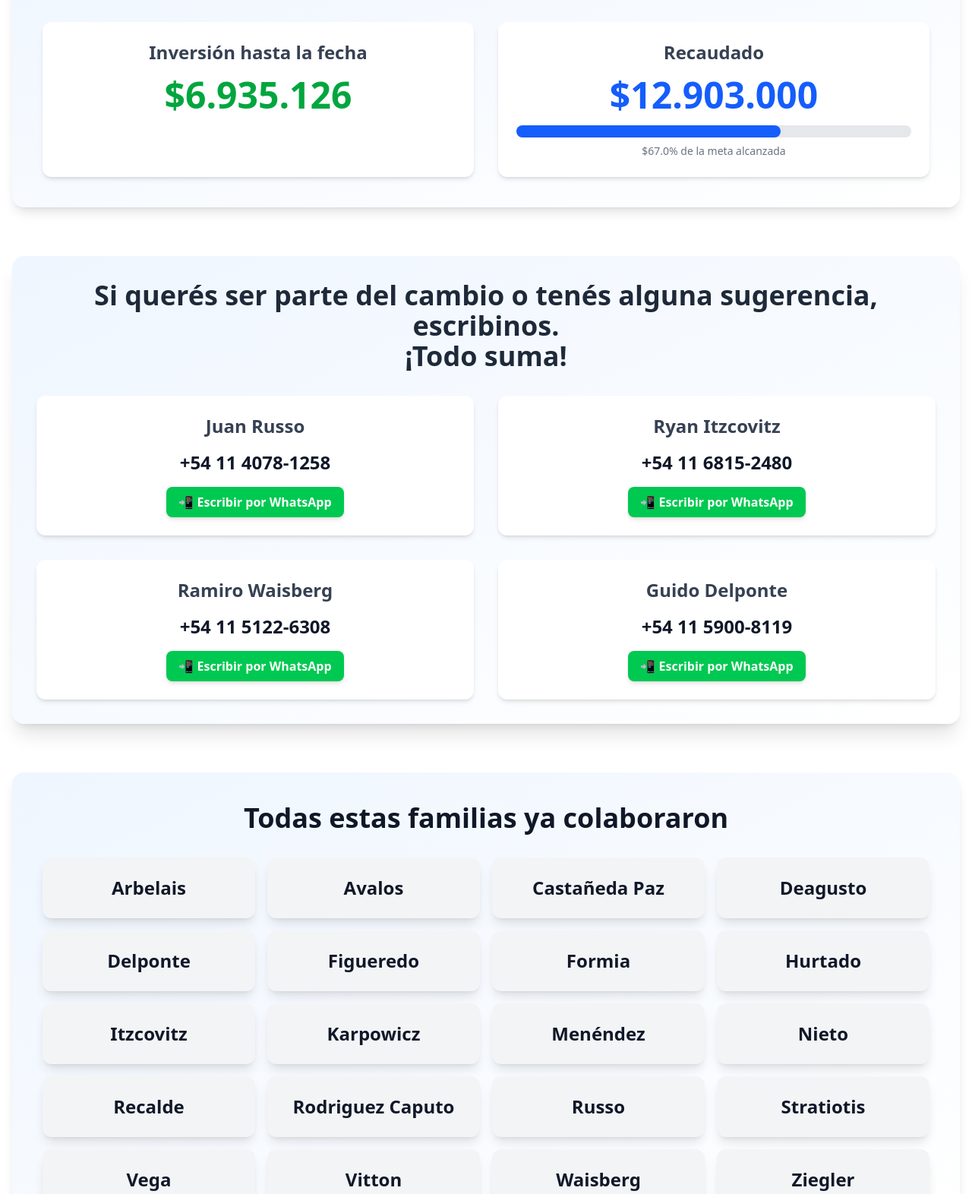
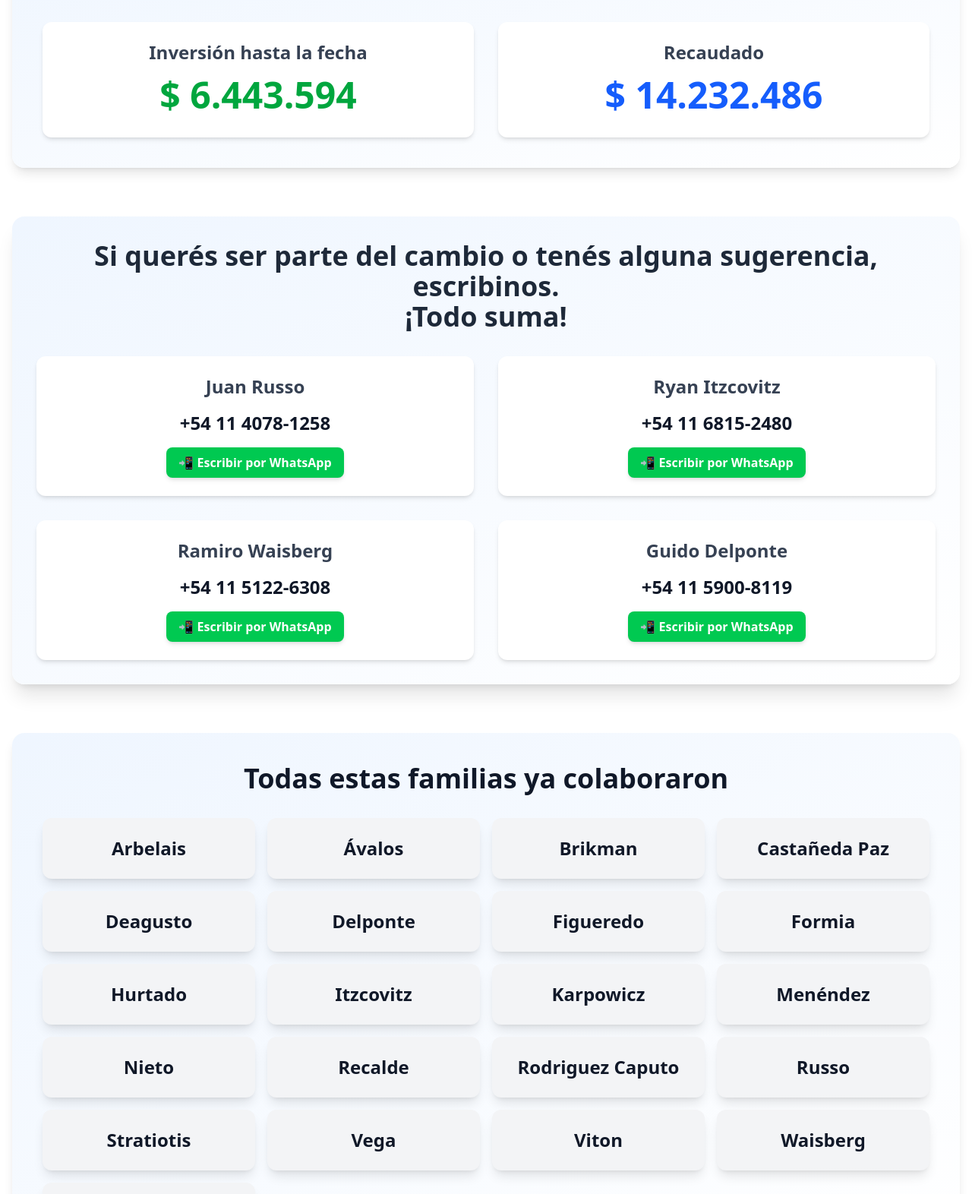
Before and after one commit to Ryanitz/astro_gye-proyecto, an Astro site: page / in a window 1280 px wide. Shown: the part 1501-3073 px from the top of the page at 76% size. Built offline with nearby package versions, Linux system fonts and the light colour scheme; Astro itself is replaced by a stand-in of ours.

Commit message:
feat: refactor donation and investment components to use JSON data for families and amounts

```diff
--- a/src/components/Donations.astro
+++ b/src/components/Donations.astro
@@ -1,26 +1,8 @@
 ---
-const donatingFamilies = [
-  "Russo",
-  "Itzcovitz",
-  "Waisberg",
-  "Stratiotis",
-  "Formia",
-  "Delponte",
-  "Nieto",
-  "Hurtado",
-  "Karpowicz",
-  "Castañeda Paz",
-  "Deagusto",
-  "Vega",
-  "Arbelais",
-  "Ziegler",
-  "Rodriguez Caputo",
-  "Recalde",
-  "Menéndez",
-  "Figueredo",
-  "Vitton",
-  "Avalos"
-];
+import datos from "../data/familias_montos.json";
+
+// Obtener nombres de familias desde el JSON, excluyendo "tipo de cambio avg"
+const donatingFamilies = Object.keys(datos).filter(name => name !== "tipo de cambio avg");
 
 // Ordenar familias alfabéticamente
 const sortedFamilies = donatingFamilies.sort((a, b) => a.localeCompare(b));
--- a/src/components/InvestmentSummary.astro
+++ b/src/components/InvestmentSummary.astro
@@ -1,23 +1,28 @@
 ---
+import datos from "../data/familias_montos.json";
+
 export interface Props {
-  proyects: {
-    data: {
-      title: string;
-      description: string;
-      goal: number;
-      amount_raised: number;
-      status: "not_started" | "in_progress" | "completed";
-    };
-  }[];
+  totalInvestment: number;
 }
+// Extraer la propiedad totalInvestment de Astro.props
+const { totalInvestment } = Astro.props;
 
-const { proyects } = Astro.props;
-const totalInvestment = proyects.reduce(
-  (acc, { data: { amount_raised } }) => acc + amount_raised,
-  0
+// Extraer el tipo de cambio
+const tipoDeCambioAvg = datos["tipo de cambio avg"];
+
+// Excluir la clave "tipo de cambio avg" antes de calcular el total
+const totalDollarAmountRaised = Math.round(
+  Object.entries(datos)
+    .filter(([key]) => key !== "tipo de cambio avg")
+    .reduce((acc, [, amount]) => acc + amount, 0),
 );
-const goalAmount = proyects.reduce((acc, { data: { goal } }) => acc + goal, 0);
-const percentageRaised = Math.min((totalInvestment / goalAmount) * 100, 100); // Máx 100%
+
+// Calcular el total recaudado en pesos
+const totalPesoAmountRaised = Math.round(
+  totalDollarAmountRaised * tipoDeCambioAvg,
+);
+
+// Función para agregar puntos a un número
 const addDotsToNumber = (number: number) =>
   number.toString().replace(/\B(?=(\d{3})+(?!\d))/g, ".");
 ---
@@ -35,7 +40,7 @@ const addDotsToNumber = (number: number) =>
         Inversión hasta la fecha
       </h3>
       <p class="text-5xl font-bold text-green-600 mb-2">
-        ${addDotsToNumber(4253000 + 2682126)}
+        $ {addDotsToNumber(totalInvestment)}
       </p>
     </div>
 
@@ -44,19 +49,7 @@ const addDotsToNumber = (number: number) =>
       <p
         class="text-5xl font-bold text-blue-600 mb-2 flex items-center justify-center"
       >
-        ${addDotsToNumber(totalInvestment)}
-      </p>
-
-      <div class="w-full bg-gray-200 rounded-full h-4 mt-4">
-        <div
-          class="bg-blue-600 h-4 rounded-full transition-all duration-500"
-          style={`width: ${percentageRaised}%;`}
-        >
-        </div>
-      </div>
-
-      <p class="text-sm text-gray-500 mt-2">
-        ${percentageRaised.toFixed(1)}% de la meta alcanzada
+        $ {addDotsToNumber(totalPesoAmountRaised)}
       </p>
     </div>
   </div>
--- a/src/components/ProjectCard.astro
+++ b/src/components/ProjectCard.astro
@@ -11,6 +11,7 @@ export interface Props {
 
 const { title, description, link, goal, amount_raised, status, image } =
   Astro.props;
+
 const progress = Math.min(Math.round((amount_raised / goal) * 100), 100);
 
 const statusConfig = {
--- a/src/content/projects/express.md
+++ b/src/content/projects/express.md
@@ -3,6 +3,7 @@ title: Proyecto "Express"
 description: Renovación del quincho "Express" para un espacio más moderno y funcional.
 goal: 15000000
 amount_raised: 8650000
+amount_used: 2190594
 status: in_progress
 image: /express/plano1.png
 ---
--- a/src/content/projects/sum.md
+++ b/src/content/projects/sum.md
@@ -3,6 +3,7 @@ title: Proyecto SUM
 description: Mejoras en el gimnasio para potenciar el rendimiento de nuestros jugadores.
 goal: 4253000
 amount_raised: 4253000
+amount_used: 4253000
 status: completed
 image: /sum/gimnasio.png
 ---
--- /dev/null
+++ b/src/data/familias_montos.json
@@ -0,0 +1,24 @@
+{
+  "Delponte": 85.83690987124463,
+  "Ziegler": 41.49377593360996,
+  "Arbelais": 16.597510373443985,
+  "Vega": 230.746887966805,
+  "Brikman": 81.9672131147541,
+  "Figueredo": 40.816326530612244,
+  "Menéndez": 81.63265306122449,
+  "Viton": 32.6530612244898,
+  "Ávalos": 40.98360655737705,
+  "Deagusto": 100,
+  "Hurtado": 100,
+  "Recalde": 100,
+  "Karpowicz": 175,
+  "Rodriguez Caputo": 200,
+  "Waisberg": 550,
+  "Itzcovitz": 565,
+  "Formia": 1260,
+  "Stratiotis": 1000,
+  "Nieto": 1000,
+  "Castañeda Paz": 1000,
+  "Russo": 5000,
+  "tipo de cambio avg": 1216.14
+}
--- a/src/pages/index.astro
+++ b/src/pages/index.astro
@@ -8,6 +8,9 @@ import { getCollection } from "astro:content";
 
 const projects: any[] = await getCollection("projects");
 const year = new Date().getFullYear();
+
+// Calcular el total invertido sumando amount_used de cada proyecto
+const totalInvestment = projects.reduce((acc, project) => acc + (project.data.amount_used || 0), 0);
 ---
 
 <Layout>
@@ -45,7 +48,7 @@ const year = new Date().getFullYear();
       </div>
     </section>
 
-    <InvestmentSummary proyects={projects} />
+    <InvestmentSummary totalInvestment={totalInvestment} />
     <Contact />
     <Donations />
   </main>
```
